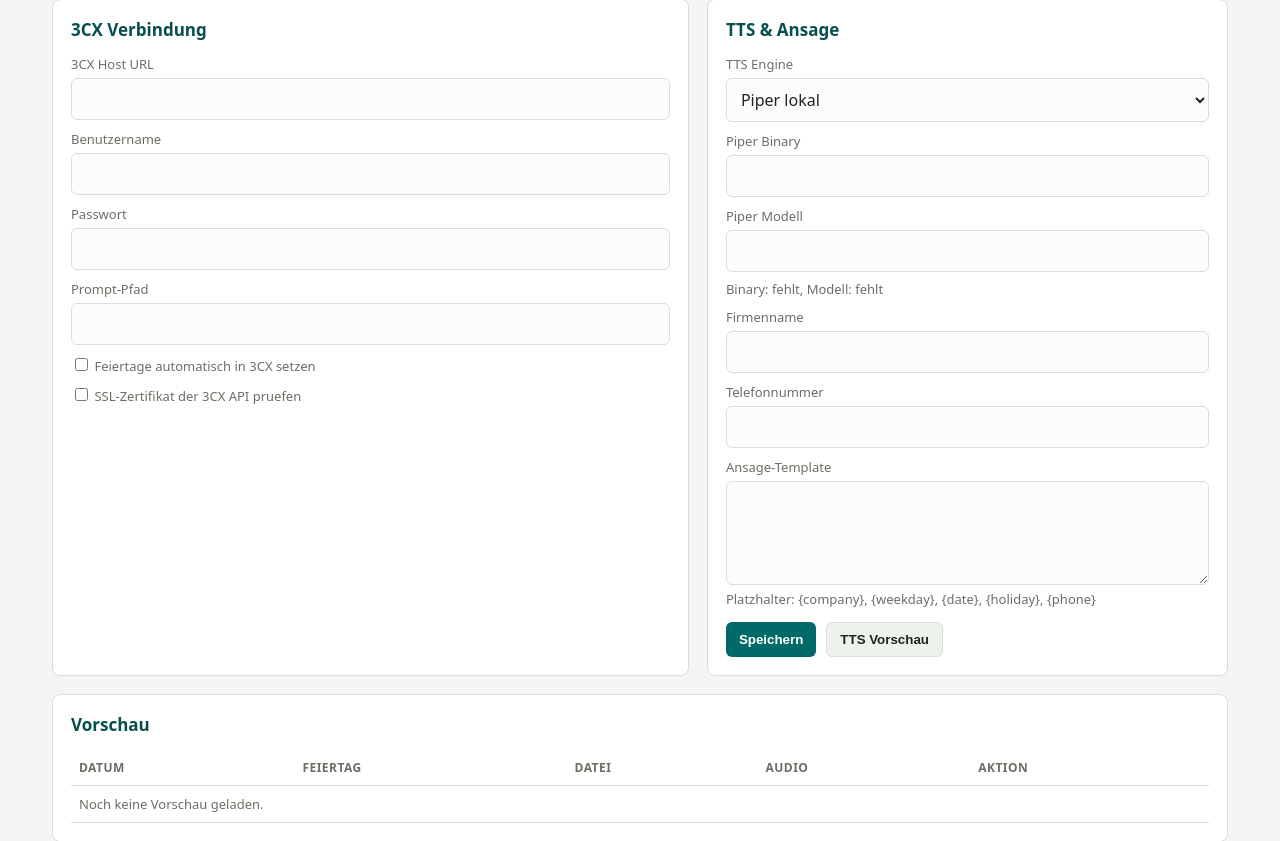
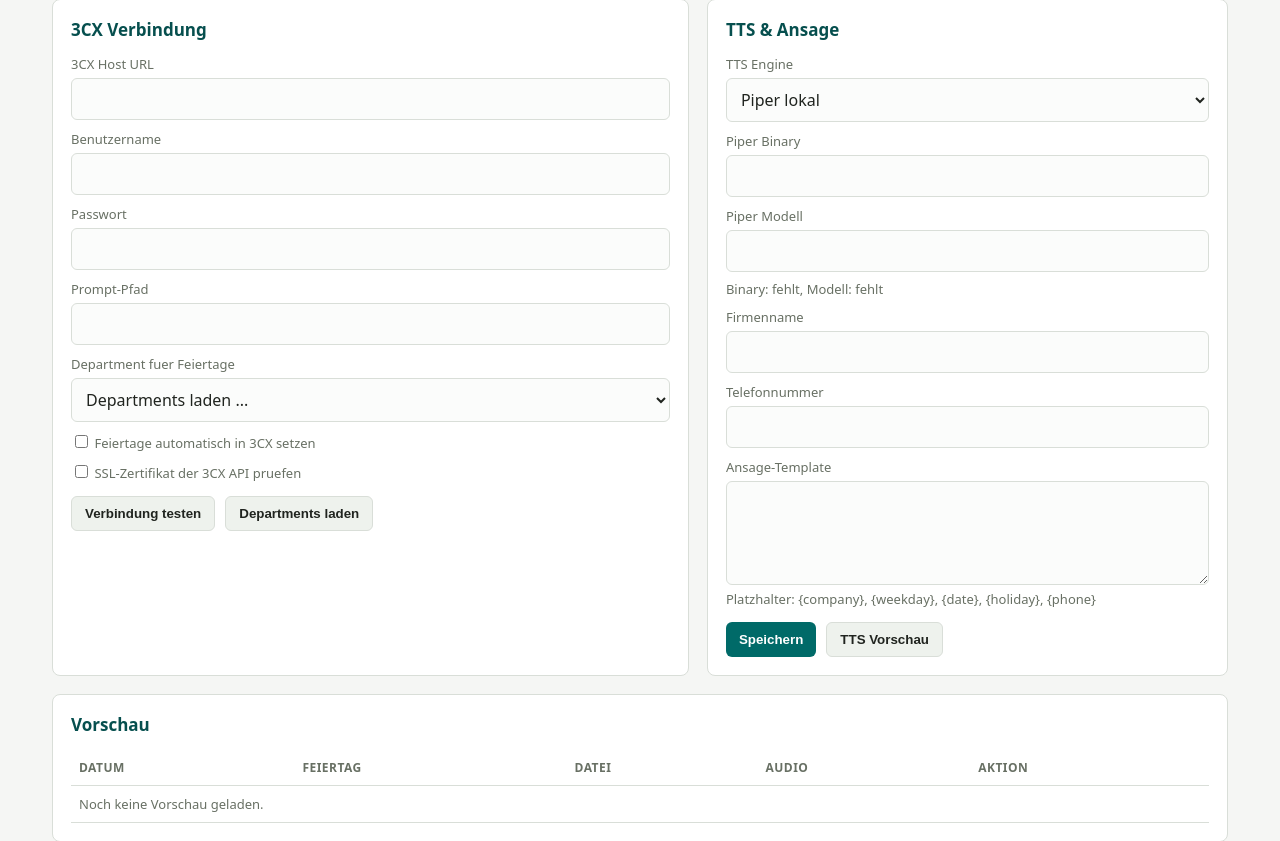
Before and after one commit to stevenrey/3CXHoliday, a FastAPI app: template templates/index.html in a window 1280 px wide. Shown: the part 379-1220 px from the top of the page. Run offline with FastAPI, Linux system fonts and the light colour scheme; the template is opened without the code that fills it, so the values that code supplies are empty; parts of the project's set-up code (start-up, migrations or seed data) failed here and were passed over.

Commit message:
Add 3CX department selection

```diff
--- a/config.py
+++ b/config.py
@@ -8,6 +8,8 @@ DEFAULTS = {
     "cx_host": "https://localhost:5001",
     "cx_username": "admin",
     "cx_password": "",
+    "cx_department_id": "",
+    "cx_department_name": "",
     "region": "CH-ZH",
     "prompt_path": "/var/lib/3cxpbx/Instance1/Data/Ivr/Prompts",
     "tts_engine": "piper",
--- a/main.py
+++ b/main.py
@@ -41,6 +41,8 @@ class ConfigModel(BaseModel):
     cx_host: str = "https://localhost:5001"
     cx_username: str = "admin"
     cx_password: str = ""
+    cx_department_id: str = ""
+    cx_department_name: str = ""
     region: str = "CH-ZH"
     prompt_path: str = "/var/lib/3cxpbx/Instance1/Data/Ivr/Prompts"
     tts_engine: str = "piper"
@@ -115,7 +117,12 @@ def run_sync(config: dict, year: int, dry_run: bool) -> None:
         try:
             generate_tts(text, filepath, config)
             if api:
-                api.set_holiday(holiday["name"], holiday["date"], holiday["filename"])
+                api.set_holiday(
+                    holiday["name"],
+                    holiday["date"],
+                    holiday["filename"],
+                    config.get("cx_department_id", ""),
+                )
             ok_count += 1
         except Exception as exc:
             logger.exception("Fehler bei %s: %s", holiday["name"], exc)
@@ -206,6 +213,29 @@ async def api_test_connection():
         raise HTTPException(status_code=500, detail=str(exc)) from exc
 
 
+@app.get("/api/departments")
+async def api_departments():
+    config = load_config()
+    try:
+        api = CXApi(
+            config.get("cx_host", ""),
+            config.get("cx_username", ""),
+            config.get("cx_password", ""),
+            config.get("verify_ssl", False),
+        )
+        departments = api.get_departments()
+        return {"departments": departments, "count": len(departments)}
+    except ValueError as exc:
+        return JSONResponse(status_code=401, content={"status": "error", "message": str(exc), "departments": []})
+    except TimeoutError as exc:
+        return JSONResponse(status_code=504, content={"status": "error", "message": str(exc), "departments": []})
+    except ConnectionError as exc:
+        return JSONResponse(status_code=503, content={"status": "error", "message": str(exc), "departments": []})
+    except Exception as exc:
+        logger.exception("Departments konnten nicht geladen werden")
+        raise HTTPException(status_code=500, detail=str(exc)) from exc
+
+
 @app.post("/api/diff")
 async def api_diff(request: SyncRequest):
     config = load_config()
--- a/templates/index.html
+++ b/templates/index.html
@@ -110,8 +110,20 @@
         <input id="cx_password" type="password" value="{{ config.cx_password }}">
         <label for="prompt_path">Prompt-Pfad</label>
         <input id="prompt_path" value="{{ config.prompt_path }}">
+        <label for="cx_department_id">Department fuer Feiertage</label>
+        <select id="cx_department_id">
+          {% if config.cx_department_id %}
+          <option value="{{ config.cx_department_id }}" selected>{{ config.cx_department_name or config.cx_department_id }}</option>
+          {% else %}
+          <option value="">Departments laden ...</option>
+          {% endif %}
+        </select>
         <label><input id="auto_set_holidays" type="checkbox" {% if config.auto_set_holidays %}checked{% endif %} style="width:auto;"> Feiertage automatisch in 3CX setzen</label>
         <label><input id="verify_ssl" type="checkbox" {% if config.verify_ssl %}checked{% endif %} style="width:auto;"> SSL-Zertifikat der 3CX API pruefen</label>
+        <div class="actions">
+          <button class="secondary" onclick="testConnection()">Verbindung testen</button>
+          <button class="secondary" onclick="loadDepartments()">Departments laden</button>
+        </div>
         <div id="connStatus" class="status"></div>
       </section>
 
@@ -168,6 +180,13 @@
     const BASE = "{{ base_path }}";
     const qs = (id) => document.getElementById(id);
     const api = (path) => `${BASE}${path}`;
+    const escapeHtml = (value) => String(value).replace(/[&<>"']/g, (char) => ({
+      "&": "&amp;",
+      "<": "&lt;",
+      ">": "&gt;",
+      '"': "&quot;",
+      "'": "&#39;"
+    }[char]));
 
     function status(el, type, message) {
       el.className = `status ${type}`;
@@ -179,6 +198,8 @@
         cx_host: qs("cx_host").value,
         cx_username: qs("cx_username").value,
         cx_password: qs("cx_password").value,
+        cx_department_id: qs("cx_department_id").value,
+        cx_department_name: qs("cx_department_id").selectedOptions[0]?.textContent || "",
         region: qs("region").value,
         prompt_path: qs("prompt_path").value,
         tts_engine: qs("tts_engine").value,
@@ -251,6 +272,28 @@
       }
     }
 
+    async function loadDepartments() {
+      const box = qs("connStatus");
+      const selected = qs("cx_department_id").value;
+      status(box, "info", "Departments werden geladen ...");
+      try {
+        await saveConfig();
+        const resp = await fetch(api("/api/departments"));
+        const data = await resp.json();
+        if (!resp.ok) throw new Error(data.message || data.detail || "Departments konnten nicht geladen werden");
+        const departments = data.departments || [];
+        qs("cx_department_id").innerHTML = departments.map((department) => {
+          const label = `${department.name}${department.number ? " (" + department.number + ")" : ""}${department.is_default ? " - Standard" : ""}`;
+          const isSelected = department.id === selected || (!selected && department.is_default);
+          return `<option value="${escapeHtml(department.id)}" ${isSelected ? "selected" : ""}>${escapeHtml(label)}</option>`;
+        }).join("");
+        status(box, "ok", `${departments.length} Departments geladen.`);
+        await saveConfig();
+      } catch (error) {
+        status(box, "err", error.message);
+      }
+    }
+
     async function startSync(dryRun) {
       const box = qs("syncStatus");
       status(box, "info", dryRun ? "Dry Run wird gestartet ..." : "Sync wird gestartet ...");
```
Also changed, not shown: cx_api.py (+59 -3 lines).
